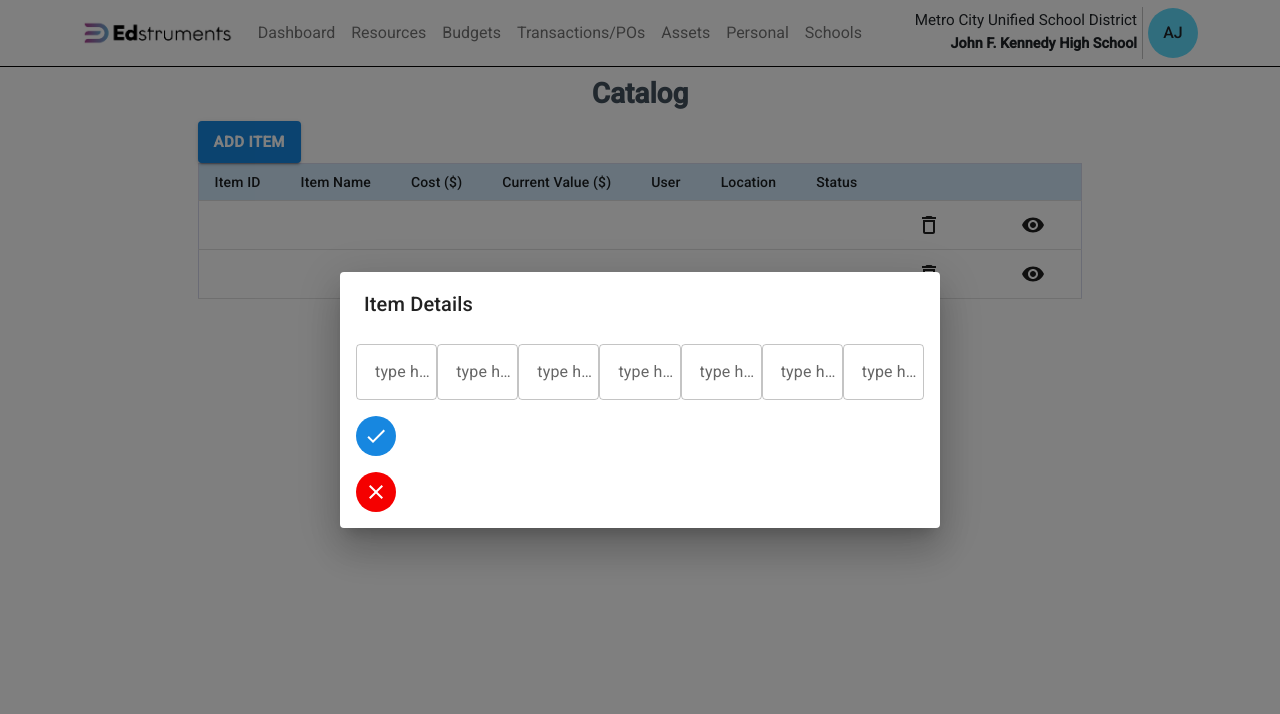
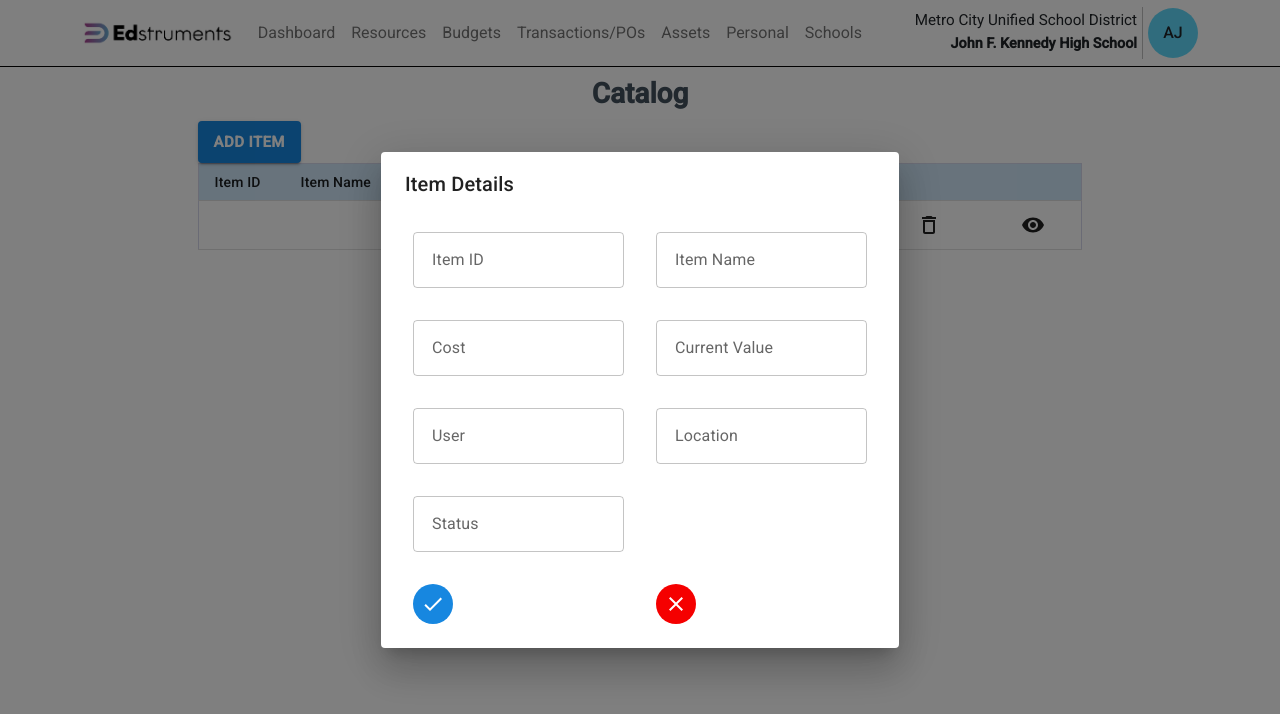
Before and after one commit to cs52-2022/edstruments, a React (Create React App) app in the folder edstruments/: page / in a window 1280 px wide. Both pictures are taken after a click on the button "ADD ITEM". Shown: the top 714 px of the page. Built offline with nearby package versions, Linux system fonts and the light colour scheme.

Commit message:
Update TableDemo.js

```diff
--- a/edstruments/src/TableDemo.js
+++ b/edstruments/src/TableDemo.js
@@ -67,15 +67,12 @@ function TableDemo() {
   // Dialog initial states
 
 
-  const labels = ['ID:', 'Name:', 'Cost:', 'Current Value:', 'User:', 'Location:', 'Status:'];
 
 
 
 
   function AddDialog(props) {
     const { handleDialogClose, dialogOpen } = props;
-
-    const [val, setVal] = React.useState("");
 
     const [itemID, setItemID] = React.useState("");
     const [itemName, setItemName] = React.useState("");
@@ -85,16 +82,11 @@ function TableDemo() {
     const [location, setLocation] = React.useState("");
     const [status, setStatus] = React.useState("");
 
-    const handleValChange = (e) => {
-      setVal(e.target.value);
-      rows[rows.length - 1].itemID = itemID;
-    }
-
-    const handleIDChange = (e) => {
+    const handleItemIDChange = (e) => {
       setItemID(e.target.value);
       rows[rows.length - 1].itemID = itemID;
     }
-    const handleNameChange = (e) => {
+    const handleItemNameChange = (e) => {
       setItemName(e.target.value);
       rows[rows.length - 1].itemName = itemName;
     }
@@ -125,50 +117,71 @@ function TableDemo() {
         <List sx={{ pt: 0 }}>
           {/* Deleted map statement */}
           <ListItem>
+            <ListItem>
               <TextField
                 value={itemID}
-                onChange={handleIDChange}
+                onChange={handleItemIDChange}
                 id="outlined-password-input"
-                label="type here"
+                label="Item ID"
               />
+            </ListItem>
+            <ListItem>
               <TextField
                 value={itemName}
-                onChange={handleNameChange}
+                onChange={handleItemNameChange}
                 id="outlined-password-input"
-                label="type here"
+                label="Item Name"
               />
+            </ListItem>
+          </ListItem>
+          <ListItem>
+            <ListItem>
               <TextField
                 value={cost}
                 onChange={handleCostChange}
                 id="outlined-password-input"
-                label="type here"
-              />
-              <TextField
-                value={val}
-                onChange={handleValChange}
-                id="outlined-password-input"
-                label="type here"
-              />
-              <TextField
-                value={val}
-                onChange={handleValChange}
-                id="outlined-password-input"
-                label="type here"
-              />
-              <TextField
-                value={val}
-                onChange={handleValChange}
-                id="outlined-password-input"
-                label="type here"
-              />
-              <TextField
-                value={val}
-                onChange={handleValChange}
-                id="outlined-password-input"
-                label="type here"
+                label="Cost"
               />
             </ListItem>
+            <ListItem>
+              <TextField
+                value={currentValue}
+                onChange={handleCurrentValueChange}
+                id="outlined-password-input"
+                label="Current Value"
+              />
+            </ListItem>
+          </ListItem>
+          <ListItem>
+            <ListItem>
+              <TextField
+                value={user}
+                onChange={handleUserChange}
+                id="outlined-password-input"
+                label="User"
+              />
+            </ListItem>
+            <ListItem>
+              <TextField
+                value={location}
+                onChange={handleLocationChange}
+                id="outlined-password-input"
+                label="Location"
+              />
+            </ListItem>
+          </ListItem>
+          <ListItem>
+            <ListItem>
+              <TextField
+                value={status}
+                onChange={handleStatusChange}
+                id="outlined-password-input"
+                label="Status"
+              />
+            </ListItem>
+          </ListItem>
 
+            <ListItem>
               <ListItem autoFocus button onClick={handleDialogSave}>
                 <ListItemAvatar>
                   <Avatar sx={{ bgcolor: "#1787E0", color: "white" }}>
@@ -176,6 +189,7 @@ function TableDemo() {
                   </Avatar>
                 </ListItemAvatar>
               </ListItem>
+
               <ListItem autoFocus button onClick={handleDialogClose}>
                 <ListItemAvatar>
                   <Avatar sx={{ bgcolor: "#F50000", color: "white" }}>
@@ -183,6 +197,9 @@ function TableDemo() {
                   </Avatar>
                 </ListItemAvatar>
               </ListItem>
+            </ListItem>
+
+
         </List>
       </Dialog>
     );
@@ -204,6 +221,11 @@ function TableDemo() {
     setDialogOpen(false);
   };
 
+  const handleDialogCancel = () => {
+    handleRemoveClick(rows.length - 1);
+    handleDialogClose();
+  }
+
   const handleDialogSave = () => {
     setRows(rows);
     setDialogOpen(false);
@@ -220,13 +242,7 @@ function TableDemo() {
 
     // Defining a state named rows
     // which we can update by calling on setRows function
-    const [rows, setRows] = useState([
-        { id: 1, itemID: "",
-        itemName: "", cost: "",
-        currentValue: "", user: "",
-        location: "", status: ""
-      },
-    ]);
+    const [rows, setRows] = useState([]);
 
     // Initial states
     const [open, setOpen] = React.useState(false);
@@ -294,8 +310,7 @@ function TableDemo() {
         const list = [...rows];
         list.splice(i, 1);
         setRows(list);
-        setShowConfirm(false); // Richard: I added this so deletions also show a confirmation snackbar
-        setOpen(true);
+        setShowConfirm(false);
     };
 
     // Handle the case of delete confirmation
@@ -331,7 +346,7 @@ function TableDemo() {
                 </Button>
                 <AddDialog
                   dialogOpen={dialogOpen}
-                  handleDialogClose={handleDialogClose}
+                  handleDialogClose={handleDialogCancel}
                 />
                 {/* <Button align="right" onClick={handleEdit}>
                   <CreateIcon />
@@ -390,6 +405,35 @@ function TableDemo() {
                     <DeleteOutlineIcon />
                     </Button>
                   </TableCell>
+                  <Dialog
+                    open={showConfirm}
+                    onClose={handleNo}
+                    aria-labelledby="alert-dialog-title"
+                    aria-describedby="alert-dialog-description"
+                    >
+                    <DialogTitle id="alert-dialog-title">
+                      {"Confirm Delete"}
+                    </DialogTitle>
+                    <DialogContent>
+                      <DialogContentText id="alert-dialog-description">
+                        Are you sure you want to delete this item?
+                      </DialogContentText>
+                    </DialogContent>
+                    <DialogActions>
+                      <Button
+                      onClick={() => handleRemoveClick(i)}
+                      color="primary"
+                      autoFocus>
+                        Yes
+                      </Button>
+                      <Button
+                      onClick={handleNo}
+                      color="primary"
+                      autoFocus>
+                        No
+                      </Button>
+                    </DialogActions>
+                  </Dialog>
                   <TableCell> {/* View item details button */}
                     <Button className="mr10"> {/* TODO: onClick, pop up a dialog with pre-populated data */}
                     <VisibilityIcon />
```
Lines whose indentation alone changed are shown as unchanged.
